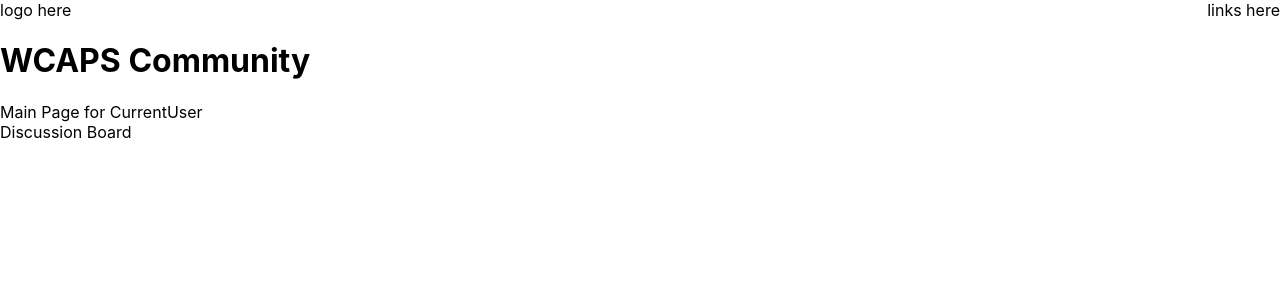
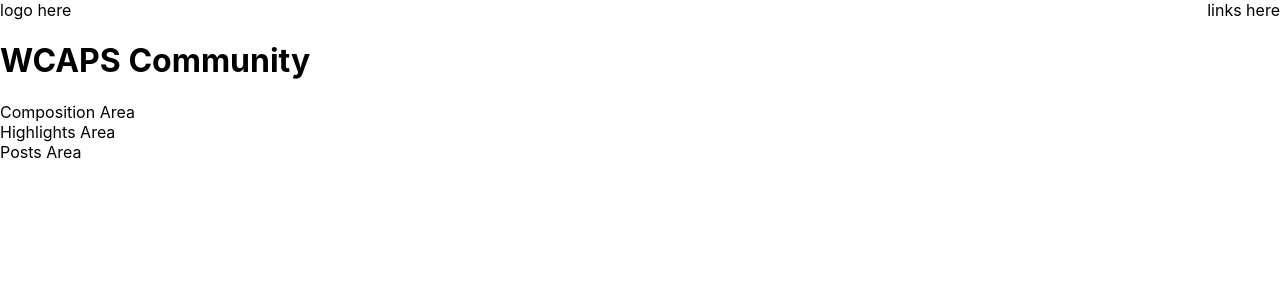
Before and after one commit to rkillion/equalithon-2021-11-wcaps, a React (Create React App) app: page / in a window 1280 px wide. Shown: the top 300 px of the page. Built offline with nearby package versions, Linux system fonts and the light colour scheme.

Commit message:
top level divs for community page

```diff
--- a/public/index.html
+++ b/public/index.html
@@ -24,7 +24,7 @@
       work correctly both with client-side routing and a non-root public URL.
       Learn how to configure a non-root public URL by running `npm run build`.
     -->
-    <title>React App</title>
+    <title>WCAPS Community</title>
   </head>
   <body>
     <noscript>You need to enable JavaScript to run this app.</noscript>
--- a/src/components/AuthenticatedApp.js
+++ b/src/components/AuthenticatedApp.js
@@ -1,4 +1,6 @@
-import DiscussionBoard from "./discussion-board/DiscussionBoard";
+import ComposeArea from "./discussion-board/ComposeArea";
+import HighlightsArea from "./discussion-board/HighlightsArea";
+import PostsArea from "./discussion-board/PostsArea";
 import CommunityPageHeader from "./headers/CommunityPageHeader";
 import Navbar from "./navigation/Navbar";
 
@@ -7,8 +9,9 @@ export default function AuthenticatedApp({ user }) {
         <div id="authenticated-app-page" className="whole-page">
             <Navbar />
             <CommunityPageHeader />
-            Main Page for {user.username} {/* placeholder */}
-            <DiscussionBoard />
+            <ComposeArea />
+            <HighlightsArea />
+            <PostsArea />
         </div>
     )
 }
--- /dev/null
+++ b/src/components/discussion-board/ComposeArea.js
@@ -0,0 +1,7 @@
+export default function ComposeArea() {
+    return (
+        <div id="compose-area">
+            Composition Area
+        </div>
+    )
+}
--- /dev/null
+++ b/src/components/discussion-board/HighlightsArea.js
@@ -0,0 +1,7 @@
+export default function HighlightsArea() {
+    return (
+        <div id="highlights-area">
+            Highlights Area
+        </div>
+    )
+}
--- a/src/components/discussion-board/DiscussionBoard.js
+++ b/src/components/discussion-board/PostsArea.js
@@ -1,6 +1,6 @@
 import { useEffect, useState } from "react"
 
-export default function DiscussionBoard() {
+export default function PostsArea() {
     const [posts,setPosts] = useState([]);
 
     useEffect(() => {
@@ -9,7 +9,7 @@ export default function DiscussionBoard() {
 
     return (
         <div>
-            Discussion Board {/* placeholder */}
+            Posts Area {/* placeholder */}
             {/* posts area */}
         </div>
     )
```
